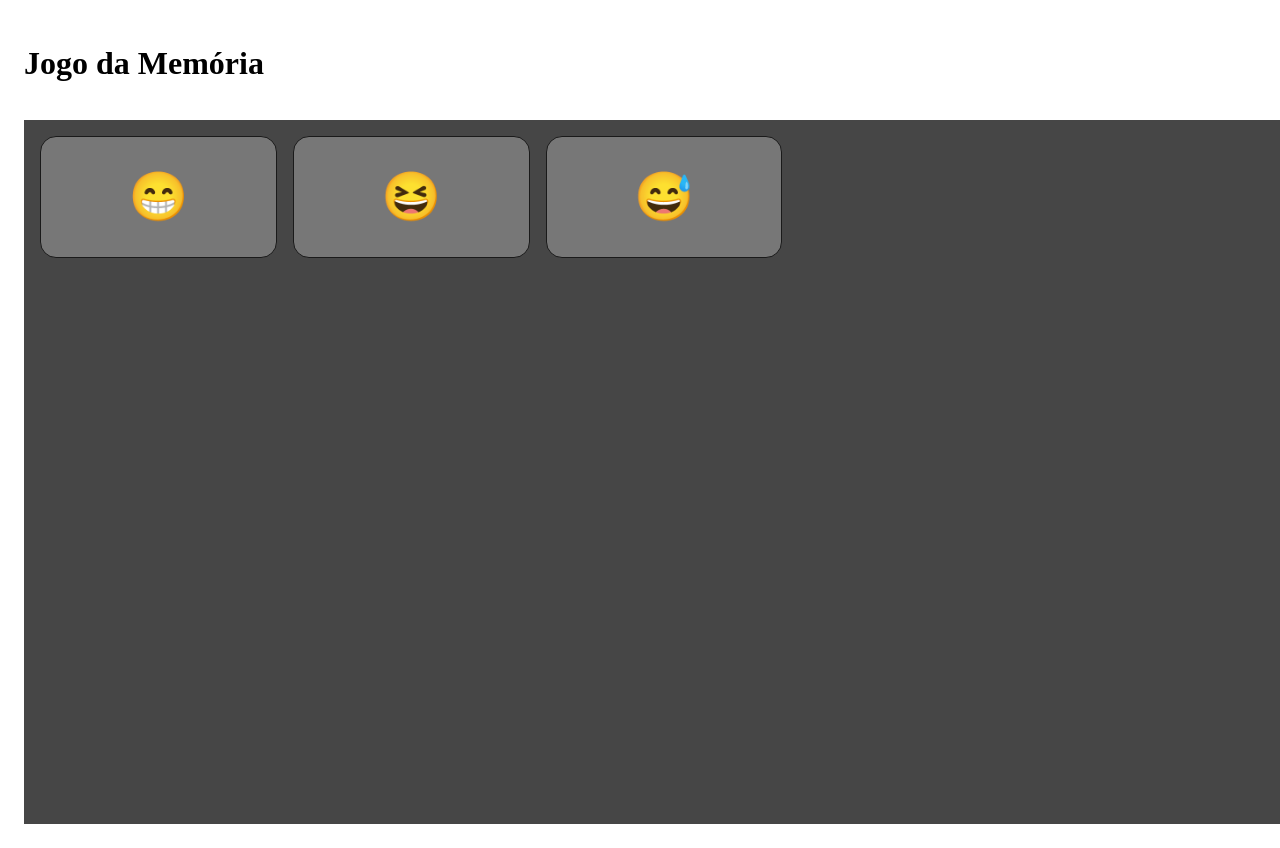
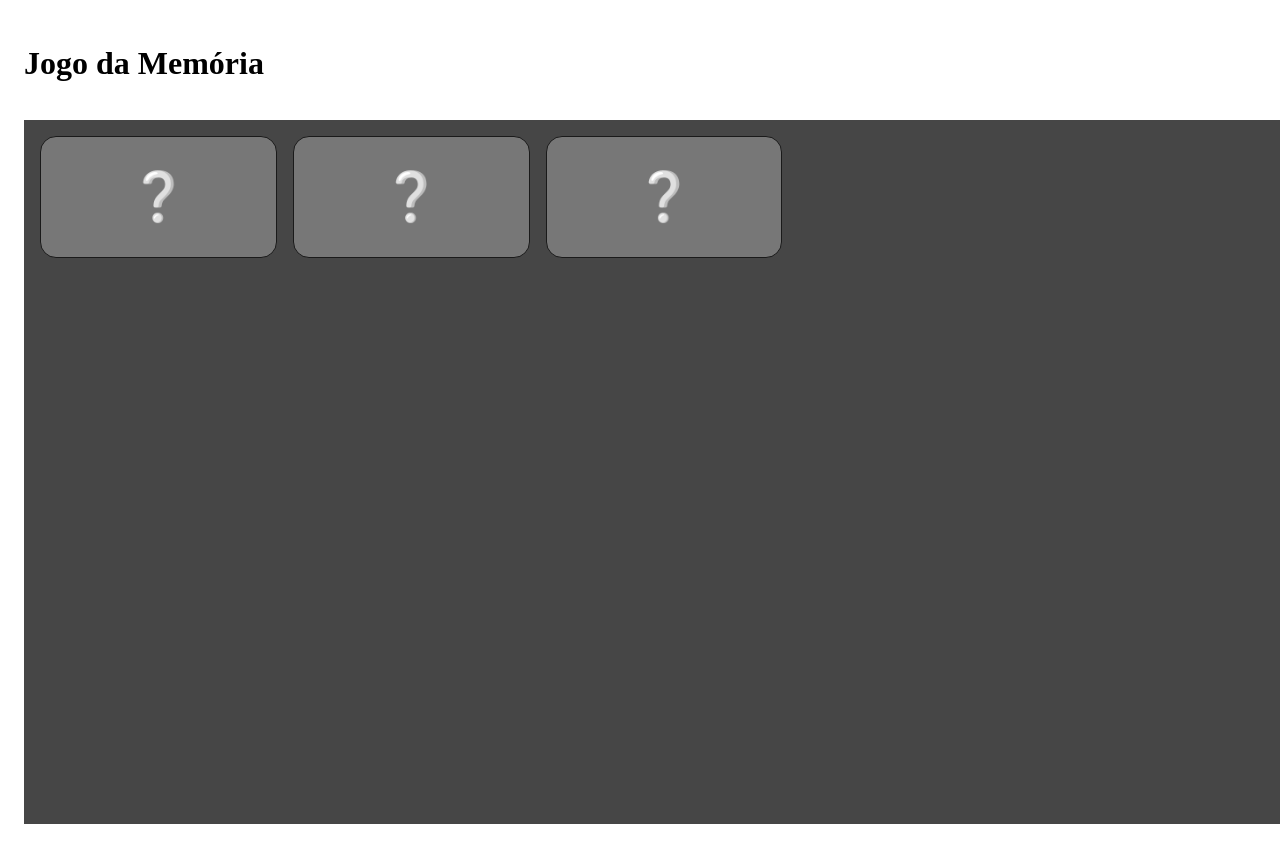
Before and after one commit to PedroKuczera/MEMO-GAME, a React app: page / in a window 1280 px wide. Shown: the top 848 px of the page. Built offline with nearby package versions, Linux system fonts and the light colour scheme; the HTML template or start-up script is replaced by a standard one.

Commit message:
Renderização condicional e evento onClick

```diff
--- a/src/components/Card.jsx
+++ b/src/components/Card.jsx
@@ -1,9 +1,16 @@
 import React from "react"
 
 export function Card({ children }) {
+    let showing = false
+
+    function onClick() {
+        showing = !showing
+        console.log('Clicou!')
+    }
+
     return (
-        <button style={style}>
-            {children}
+        <button style={style} onClick={onClick}>
+            {showing ? children : '❔'}
         </button>
     )
 }
```
